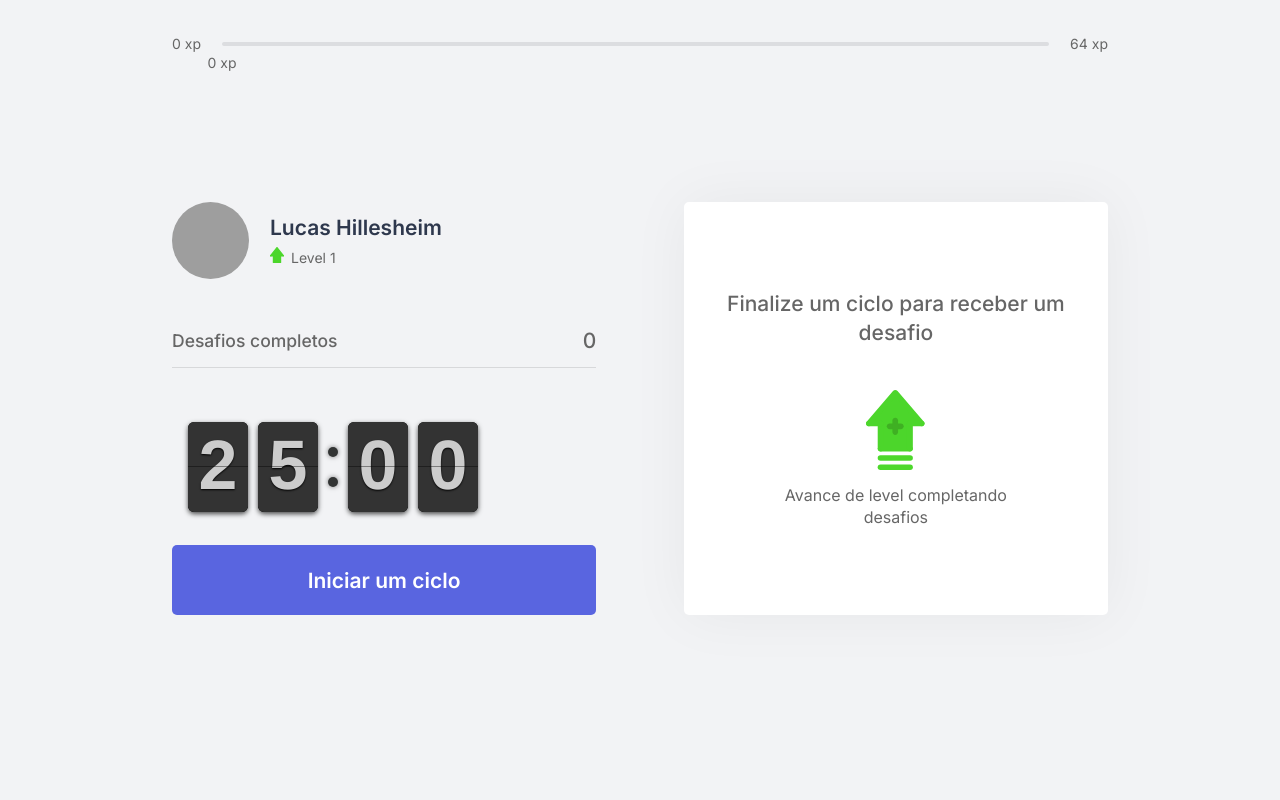
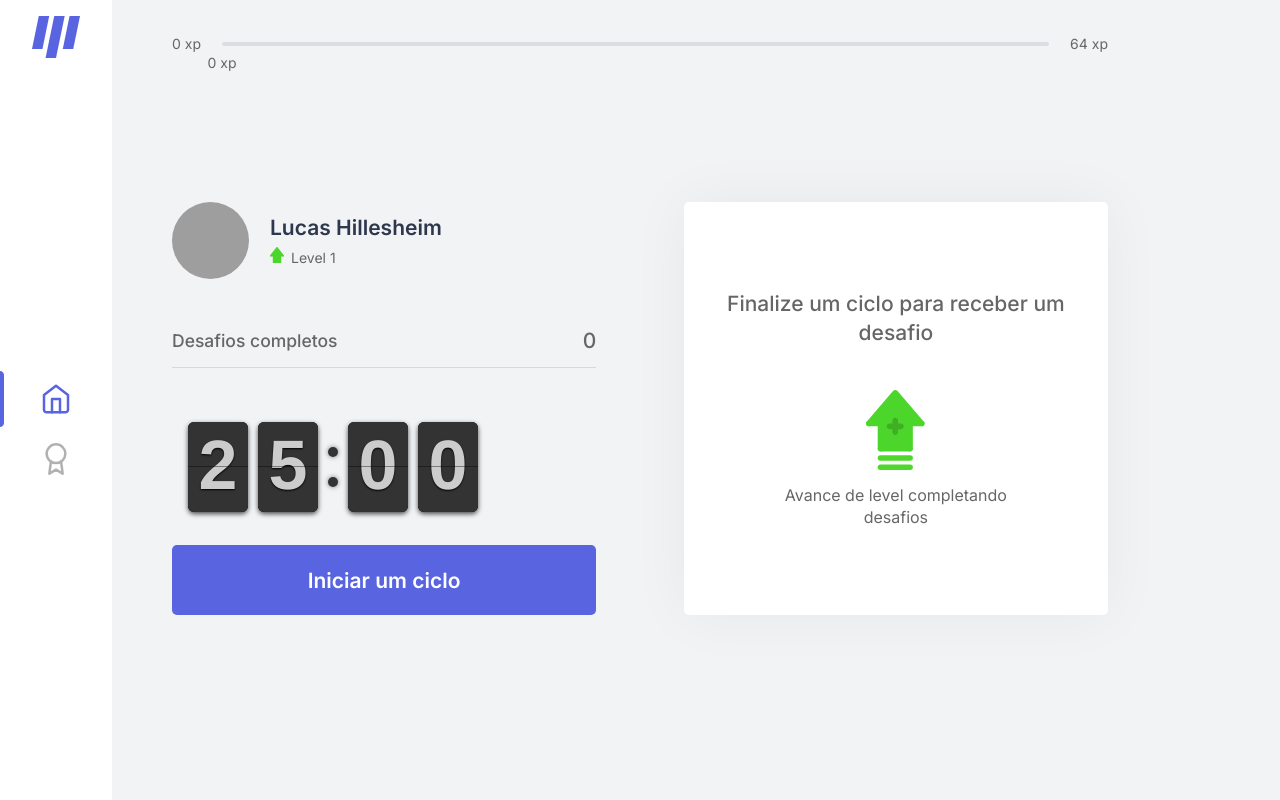
Before and after one commit to hillesheim11/getup, a Next.js app: page / in a window 1280 px wide. Built offline with nearby package versions, Linux system fonts and the light colour scheme; grey boxes are pictures that could not be loaded.

Commit message:
Adicionado menu lateral

```diff
--- /dev/null
+++ b/src/components/Menu.tsx
@@ -0,0 +1,34 @@
+import { BaseSyntheticEvent, useState } from 'react'
+import Link from 'next/link'
+
+export function Menu() {
+    const [page, setPage] = useState('/')
+
+    function changePage(e: BaseSyntheticEvent) {
+        setPage(e.target.id)
+    }
+
+    return (
+        <div className="menuContainer">
+            <div className="logo">
+                <Link href="/">
+                    <a id="/" onClick={changePage}>
+                        <img id="/" src="icons/logo-menu.svg" alt="Home" />
+                    </a>
+                </Link>
+            </div>
+            <div className="mainButton">
+                <Link href="/">
+                    <a id="/" onClick={changePage}>
+                        <img id="/" src={`icons/home${page === "/" ? "-active" : ""}.svg`} alt="Challenges" />
+                    </a>
+                </Link>
+                <Link href="/ranking">
+                    <a id="/ranking" onClick={changePage}>
+                        <img id="/ranking" src={`icons/ranking${page === "/ranking" ? "-active" : ""}.svg`} alt="Ranking" />
+                    </a>
+                </Link>
+            </div>
+        </div>
+    )
+}
--- a/src/pages/_app.tsx
+++ b/src/pages/_app.tsx
@@ -1,9 +1,13 @@
 
+import { Menu } from "../components/Menu";
 import "../styles/global.css";
 
 function MyApp({ Component, pageProps }) {
     return (
-        <Component {...pageProps} />
+        <>
+            <Menu />
+            <Component {...pageProps} />
+        </>
     )
 }
 
--- a/src/styles/global.css
+++ b/src/styles/global.css
@@ -47,3 +47,29 @@ a {
     color: inherit;
     text-decoration: none;
 }
+
+.menuContainer {
+    background: var(--white);
+    width: 7em;
+
+    position: absolute;
+    align-items: center;
+}
+
+.menuContainer .logo {
+    padding-top: 1em;
+}
+
+.menuContainer .mainButton {
+    width: 100%;
+}
+
+.menuContainer,
+.menuContainer .mainButton {
+    height: 100%;
+    padding-left: 0;
+
+    display: flex;
+    flex-direction: column;
+    justify-content: center;
+}
```
